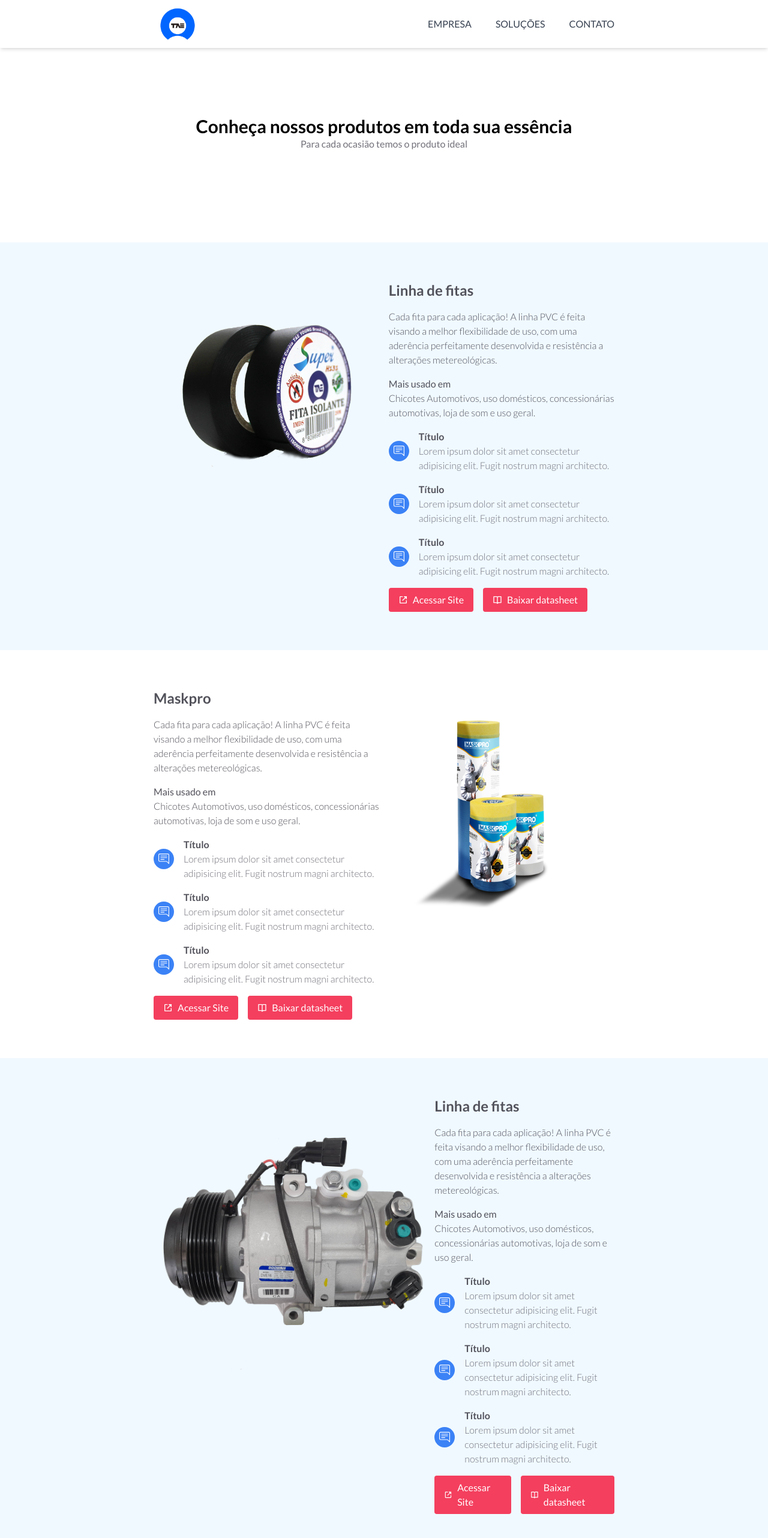
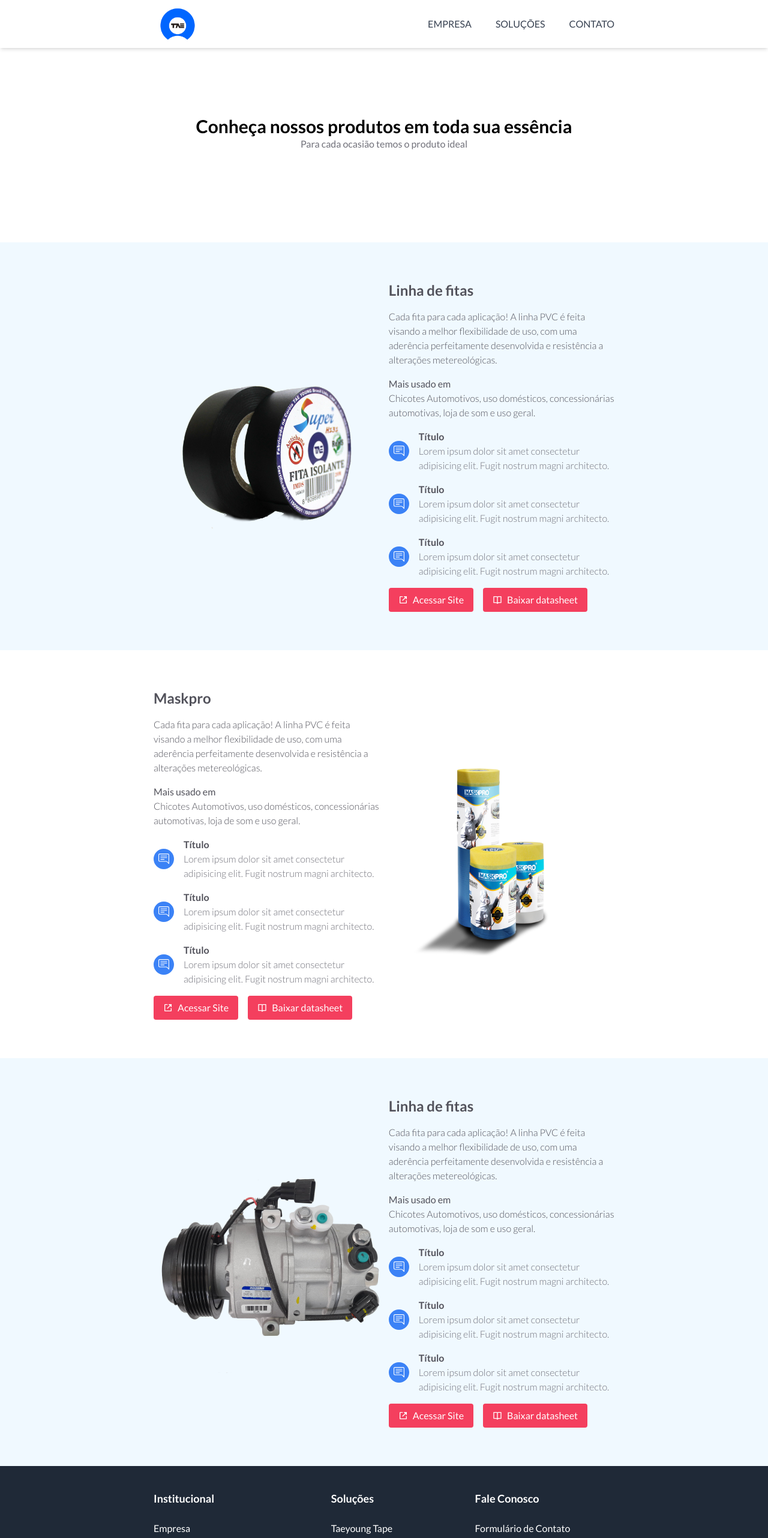
Before and after one commit to SirD007/SiteTaeyoung, a React (Vite) app: page /solucoes in a window 1280 px wide. Shown: the top 2564 px of the page at 60% size. Built offline with nearby package versions, Linux system fonts and the light colour scheme.

Commit message:
resize images

```diff
--- a/src/pages/Solucoes.jsx
+++ b/src/pages/Solucoes.jsx
@@ -1,5 +1,6 @@
 import React from 'react';
 import HeaderMenu from '../components/HeaderMenu';
+import SiteFooter from '../components/SiteFooter';
 
 import { BsChatRightText  } from "react-icons/bs";
 import { BiLinkExternal, BiBookOpen } from "react-icons/bi";
@@ -20,7 +21,7 @@
             </div>
 
             <div className='bg-sky-50 py-16'>
-                <div className='flex justify-between px-[20%]'>
+                <div className='flex justify-between px-[20%] items-center'>
                     <div>
                         <img
                         className='w-[400px]'
@@ -76,7 +77,7 @@
             </div>
 
             <div className='py-16'>
-                <div className='flex justify-between px-[20%]'>
+                <div className='flex justify-between px-[20%] items-center'>
                     <div className='flex flex-col gap-4 w-1/2'>
                         <span className='text-2xl font-heading text-zinc-600 font-bold'>Maskpro</span>
                         <span className='text-zinc-600 font-light'>Cada fita para cada aplicação! A linha PVC é feita visando a melhor flexibilidade de uso, com uma aderência perfeitamente desenvolvida e resistência a alterações metereológicas.</span>
@@ -132,10 +133,10 @@
             </div>
 
             <div className='bg-sky-50 py-16'>
-                <div className='flex justify-between px-[20%]'>
+                <div className='flex justify-between px-[20%] items-center'>
                     <div>
                         <img
-                        className='w-[600px]'
+                        className='w-[400px]'
                         src={doowon} alt="" />
                     </div>
                     <div className='flex flex-col gap-4 w-1/2'>
@@ -186,6 +187,7 @@
                     </div>
                 </div>
             </div>
+            <SiteFooter />
         </div>
     );
 }
```
